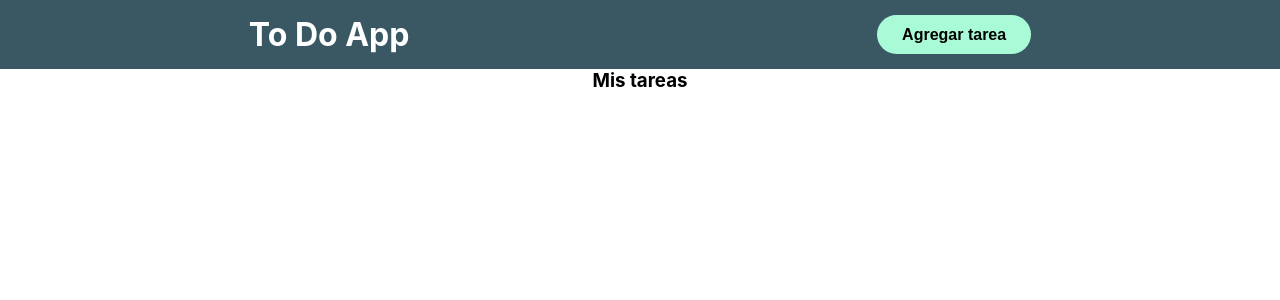
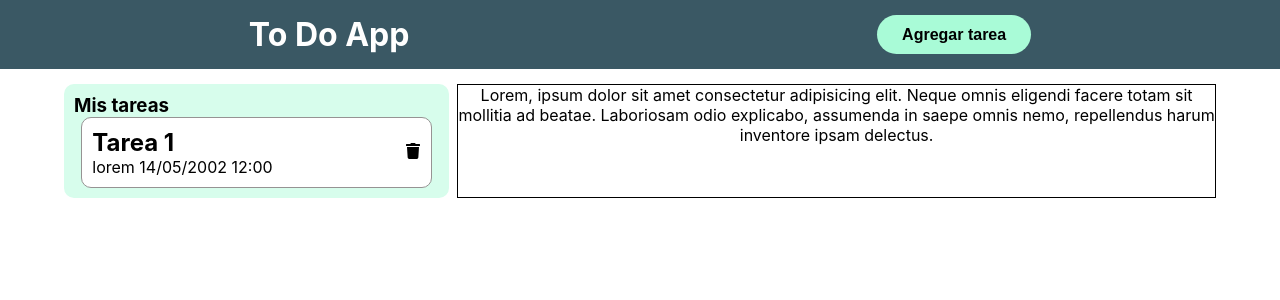
Before and after one commit to lucaslunacl/evaluacion-tecnica-dev, a React (Create React App) app in the folder client/: page / in a window 1280 px wide. Shown: the top 300 px of the page. Built offline with nearby package versions, Linux system fonts and the light colour scheme.

Commit message:
Creado el componente card y tareas

```diff
--- a/client/package.json
+++ b/client/package.json
@@ -8,6 +8,7 @@
     "@testing-library/user-event": "^13.5.0",
     "react": "^18.2.0",
     "react-dom": "^18.2.0",
+    "react-icons": "^4.4.0",
     "react-router-dom": "^6.3.0",
     "react-scripts": "5.0.1",
     "sass": "^1.54.4",
--- /dev/null
+++ b/client/src/components/Card/Card.css
@@ -0,0 +1,23 @@
+.cont-card{
+    background-color: white;
+    display: flex;
+    flex-direction: row;
+    align-items: center;
+    justify-content: space-between;
+    width: 90%;
+    border: 1px solid rgb(150, 147, 147);
+    border-radius: 10px;
+    margin: 0 auto;
+    padding: 10px;
+}
+
+.cont-card:hover{
+    background-color: #a9fbd7;
+    cursor: pointer;
+}
+.info{
+    width: 80%;
+    display: flex;
+    flex-direction: column;
+    text-align: left;
+}
--- a/client/src/components/Card/Card.jsx
+++ b/client/src/components/Card/Card.jsx
@@ -0,0 +1,19 @@
+import React from "react";
+import './Card.css'
+import { FaTrash } from "react-icons/fa";
+export default function Card({ titulo, descripcion, fecha }) {
+  return (
+    <div className="cont-card">
+      <div className="info">
+        <h2>{titulo}</h2>
+        <span>
+          {descripcion} {fecha}
+        </span>
+      </div>
+
+      <div className="borrar">
+        <FaTrash />
+      </div>
+    </div>
+  );
+}
--- /dev/null
+++ b/client/src/components/Card/Tareas.css
@@ -0,0 +1,22 @@
+.contenedor-cards{
+    width: 90%;
+    display: flex;
+    flex-direction: row;
+    justify-content: center;
+    margin: 0 auto;
+    margin-top: 15px;
+}
+
+
+.cont-der{
+    border: 1px solid black;
+}
+
+.cont-izq{
+    width: 70%;
+    padding: 10px;
+    background-color: #d7fdec;
+    text-align: left;
+    border-radius: 10px;
+    margin-right: 8px;
+}
--- a/client/src/components/Card/Tareas.jsx
+++ b/client/src/components/Card/Tareas.jsx
@@ -1,10 +1,22 @@
 import React from 'react'
-
+import Card from './Card.jsx'
+import './Tareas.css'
 function Tareas() {
   return (
     <div>
       <div className='contenedor-cards'>
+        <div className='cont-izq'>
         <h3> Mis tareas </h3>
+        <Card
+        titulo='Tarea 1'
+        descripcion= 'lorem'
+        fecha= '14/05/2002 12:00'
+        />
+        </div>
+
+        <div className='cont-der'>
+            <p>Lorem, ipsum dolor sit amet consectetur adipisicing elit. Neque omnis eligendi facere totam sit mollitia ad beatae. Laboriosam odio explicabo, assumenda in saepe omnis nemo, repellendus harum inventore ipsam delectus.</p>
+        </div>
       </div>
     </div>
   )
```
Also changed, not shown: 1 other file (tests, documents, lock files or other folders).
